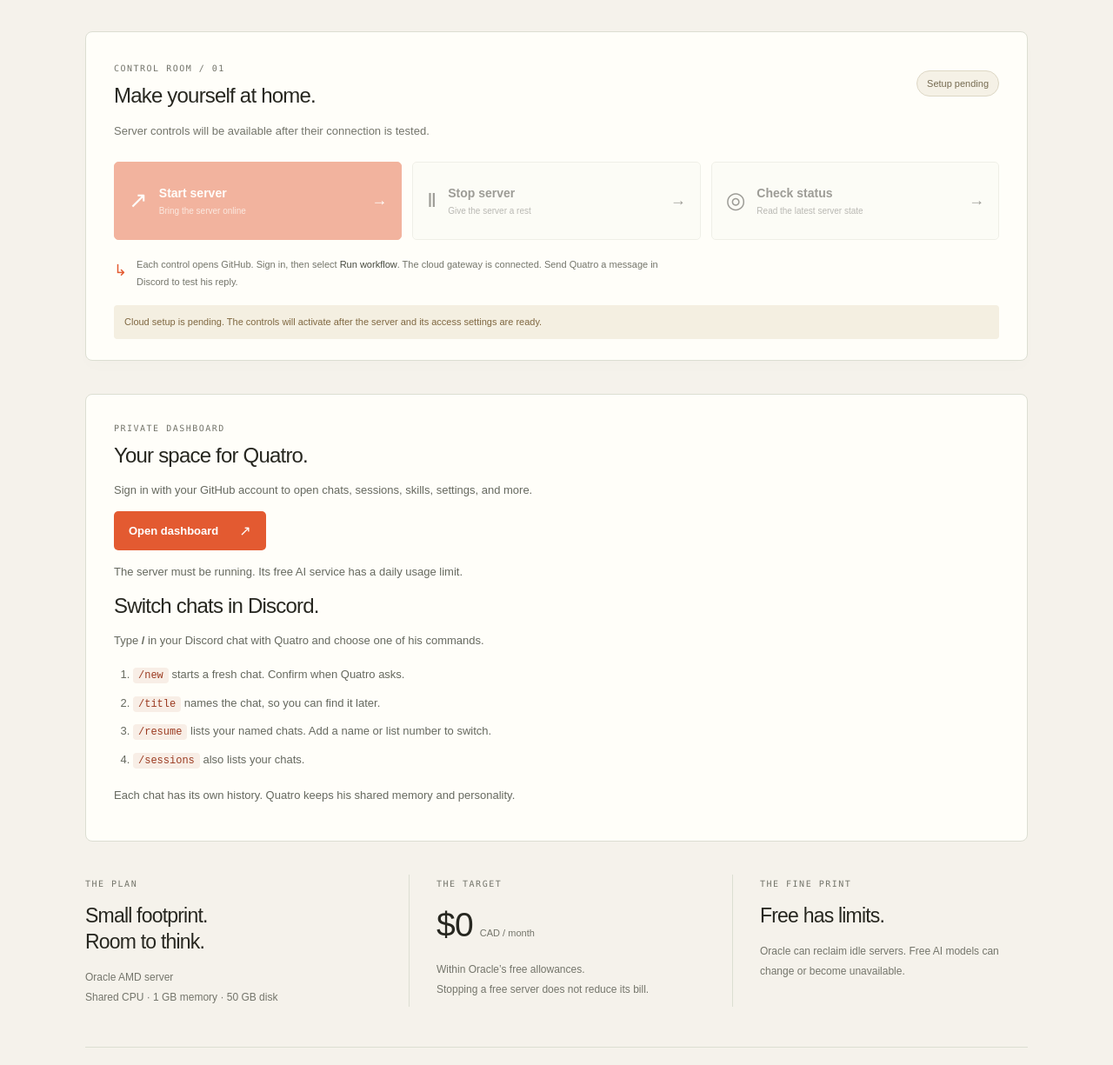
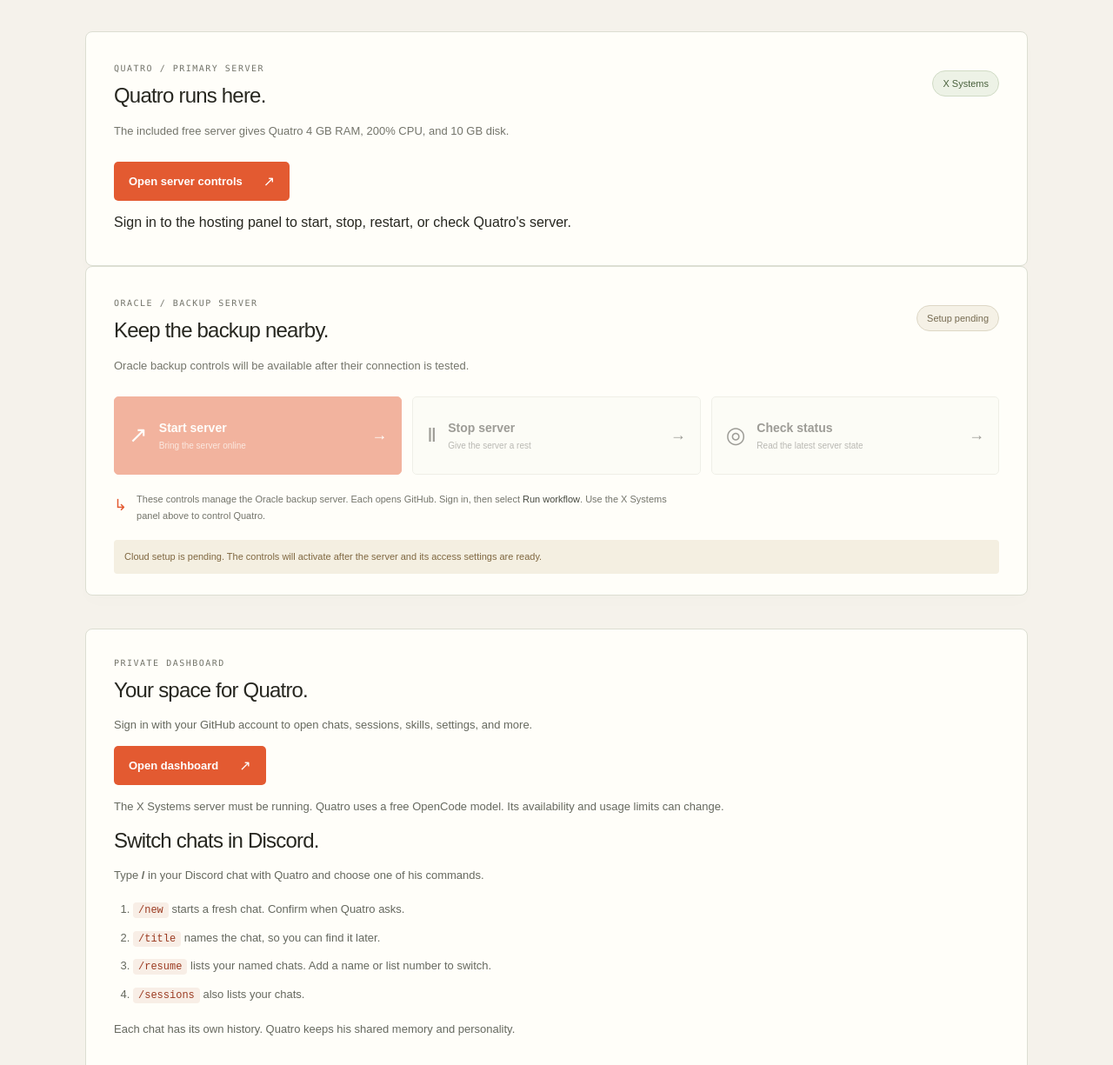
Before and after one commit to limidotu/qatro-cloud, a website: page site/index.html in a window 1280 px wide. Shown: the part 414-1639 px from the top of the page at 87% size. Drawn offline with Linux system fonts and the light colour scheme.

Commit message:
Update controls for the free X Systems primary host

```diff
--- a/site/app.js
+++ b/site/app.js
@@ -25,8 +25,8 @@ if (typeof document !== 'undefined') {
     $('#connection-status').textContent = ready ? 'Controls connected' : 'Setup pending';
     $('#connection-status').classList.toggle('connected', ready);
     $('#connection-description').textContent = ready
-      ? 'Server controls are ready. The cloud gateway is connected to Discord, but replies still need a test.'
-      : 'Server controls will be available after their connection is tested.';
+      ? 'These controls manage the Oracle backup server. Quatro runs on X Systems.'
+      : 'Oracle backup controls will be available after their connection is tested.';
     $('#setup-notice').hidden = ready;
     $('#repo-label').textContent = repo || 'QATRO / PERSONAL CLOUD';
     for (const action of ['start', 'stop', 'status']) {
--- a/site/index.html
+++ b/site/index.html
@@ -23,15 +23,21 @@
         <h1 id="title">A home for<br>Quatro<span class="orange">.</span></h1>
         <p>A place for Quatro.<br>Your chats, your space.</p>
       </section>
+      <section class="control-card" aria-labelledby="primary-host-title">
+        <div class="card-heading"><div><span class="eyebrow">QUATRO / PRIMARY SERVER</span><h2 id="primary-host-title">Quatro runs here.</h2></div><span class="status connected">X Systems</span></div>
+        <p class="control-description">The included free server gives Quatro 4 GB RAM, 200% CPU, and 10 GB disk.</p>
+        <a class="dashboard-link" href="https://panel.xsystemshosting.com/server/ab48b62b" target="_blank" rel="noopener noreferrer">Open server controls <span aria-hidden="true">↗</span></a>
+        <p>Sign in to the hosting panel to start, stop, restart, or check Quatro's server.</p>
+      </section>
       <section class="control-card" aria-labelledby="controls-title">
-        <div class="card-heading"><div><span class="eyebrow">CONTROL ROOM / 01</span><h2 id="controls-title">Make yourself at home.</h2></div><span class="status" id="connection-status">Setup pending</span></div>
+        <div class="card-heading"><div><span class="eyebrow">ORACLE / BACKUP SERVER</span><h2 id="controls-title">Keep the backup nearby.</h2></div><span class="status" id="connection-status">Setup pending</span></div>
         <p class="control-description" id="connection-description">Connect this page to your GitHub repository to use the controls.</p>
         <div class="actions">
           <a class="action primary" id="start" aria-disabled="true" target="_blank" rel="noopener noreferrer"><span class="action-icon" aria-hidden="true">↗</span><span><strong>Start server</strong><small>Bring the server online</small></span><span class="action-arrow" aria-hidden="true">→</span></a>
           <a class="action" id="stop" aria-disabled="true" target="_blank" rel="noopener noreferrer"><span class="action-icon pause-icon" aria-hidden="true">Ⅱ</span><span><strong>Stop server</strong><small>Give the server a rest</small></span><span class="action-arrow" aria-hidden="true">→</span></a>
           <a class="action" id="status" aria-disabled="true" target="_blank" rel="noopener noreferrer"><span class="action-icon" aria-hidden="true">◎</span><span><strong>Check status</strong><small>Read the latest server state</small></span><span class="action-arrow" aria-hidden="true">→</span></a>
         </div>
-        <div class="confirmation-note"><span aria-hidden="true">↳</span><p>Each control opens GitHub. Sign in, then select <strong>Run workflow</strong>. The cloud gateway is connected. Send Quatro a message in Discord to test his reply.</p></div>
+        <div class="confirmation-note"><span aria-hidden="true">↳</span><p>These controls manage the Oracle backup server. Each opens GitHub. Sign in, then select <strong>Run workflow</strong>. Use the X Systems panel above to control Quatro.</p></div>
         <p class="notice" id="setup-notice" role="status">Cloud setup is pending. The controls will activate after the server and its access settings are ready.</p>
       </section>
       <section class="chat-guide" aria-labelledby="chat-guide-title">
@@ -39,7 +45,7 @@
         <h2 id="chat-guide-title">Your space for Quatro.</h2>
         <p>Sign in with your GitHub account to open chats, sessions, skills, settings, and more.</p>
         <a class="dashboard-link" href="https://quatro-dashboard.lashtabeha-dmytro.workers.dev/">Open dashboard <span aria-hidden="true">↗</span></a>
-        <p>The server must be running. Its free AI service has a daily usage limit.</p>
+        <p>The X Systems server must be running. Quatro uses a free OpenCode model. Its availability and usage limits can change.</p>
         <h2>Switch chats in Discord.</h2>
         <p>Type <strong>/</strong> in your Discord chat with Quatro and choose one of his commands.</p>
         <ol>
@@ -51,9 +57,9 @@
         <p>Each chat has its own history. Quatro keeps his shared memory and personality.</p>
       </section>
       <section class="details" aria-label="Hosting details">
-        <article><span class="eyebrow">THE PLAN</span><h3>Small footprint.<br>Room to think.</h3><p>Oracle AMD server<br>Shared CPU · 1 GB memory · 50 GB disk</p></article>
-        <article><span class="eyebrow">THE TARGET</span><h3>$0<span class="price-unit"> CAD / month</span></h3><p>Within Oracle’s free allowances.<br>Stopping a free server does not reduce its bill.</p></article>
-        <article><span class="eyebrow">THE FINE PRINT</span><h3>Free has limits.</h3><p>Oracle can reclaim idle servers. Free AI models can change or become unavailable.</p></article>
+        <article><span class="eyebrow">THE PLAN</span><h3>More room.<br>Same Quatro.</h3><p>X Systems: 4 GB RAM · 10 GB disk<br>Oracle backup: 1 GB RAM · 50 GB disk</p></article>
+        <article><span class="eyebrow">THE TARGET</span><h3>$0<span class="price-unit"> CAD / month</span></h3><p>One included free server and Oracle Always Free resources.<br>No paid fallback or trial credits.</p></article>
+        <article><span class="eyebrow">THE FINE PRINT</span><h3>Free has limits.</h3><p>Keep the hosting account eligible for its free plan. Providers can have outages, and free AI models can become unavailable.</p></article>
       </section>
     </main>
     <footer><span>A small home for a curious assistant.</span><span id="repo-label">QATRO / PERSONAL CLOUD</span></footer>
```
Also changed, not shown: README.md.
